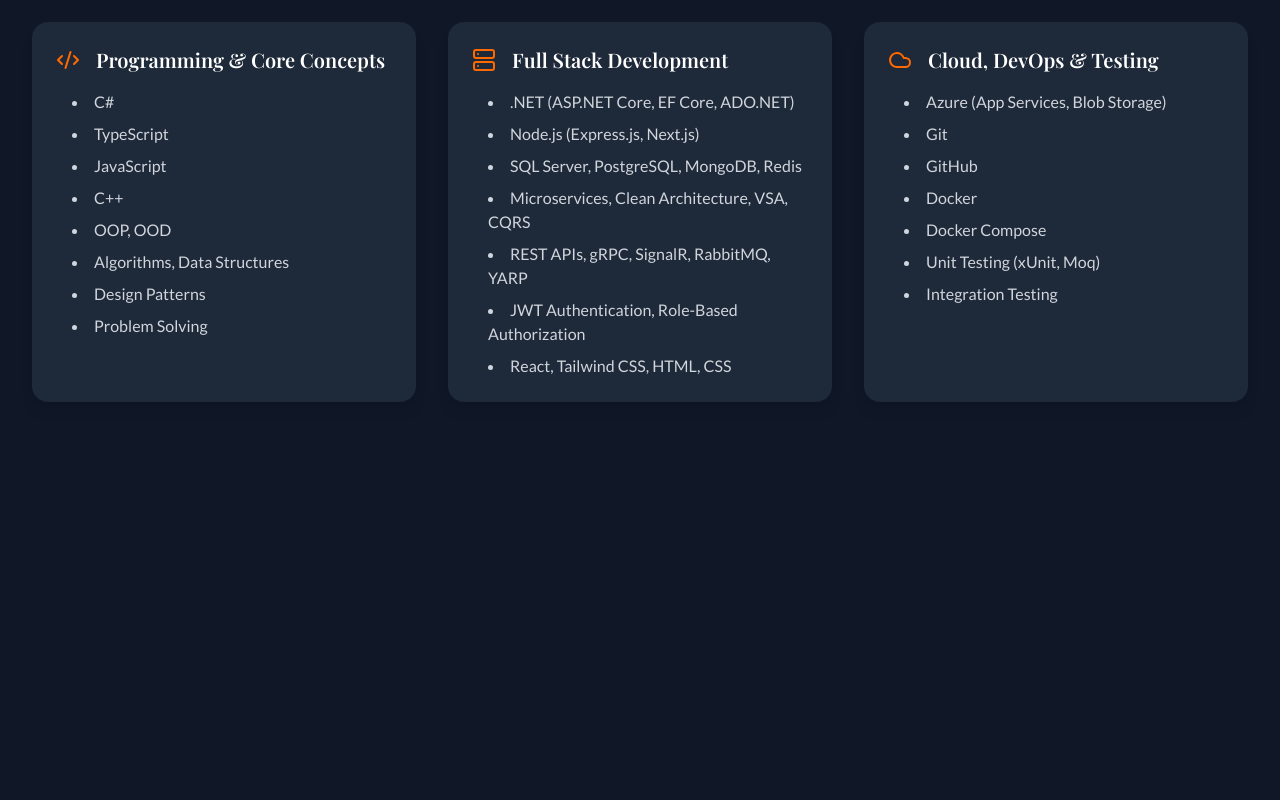
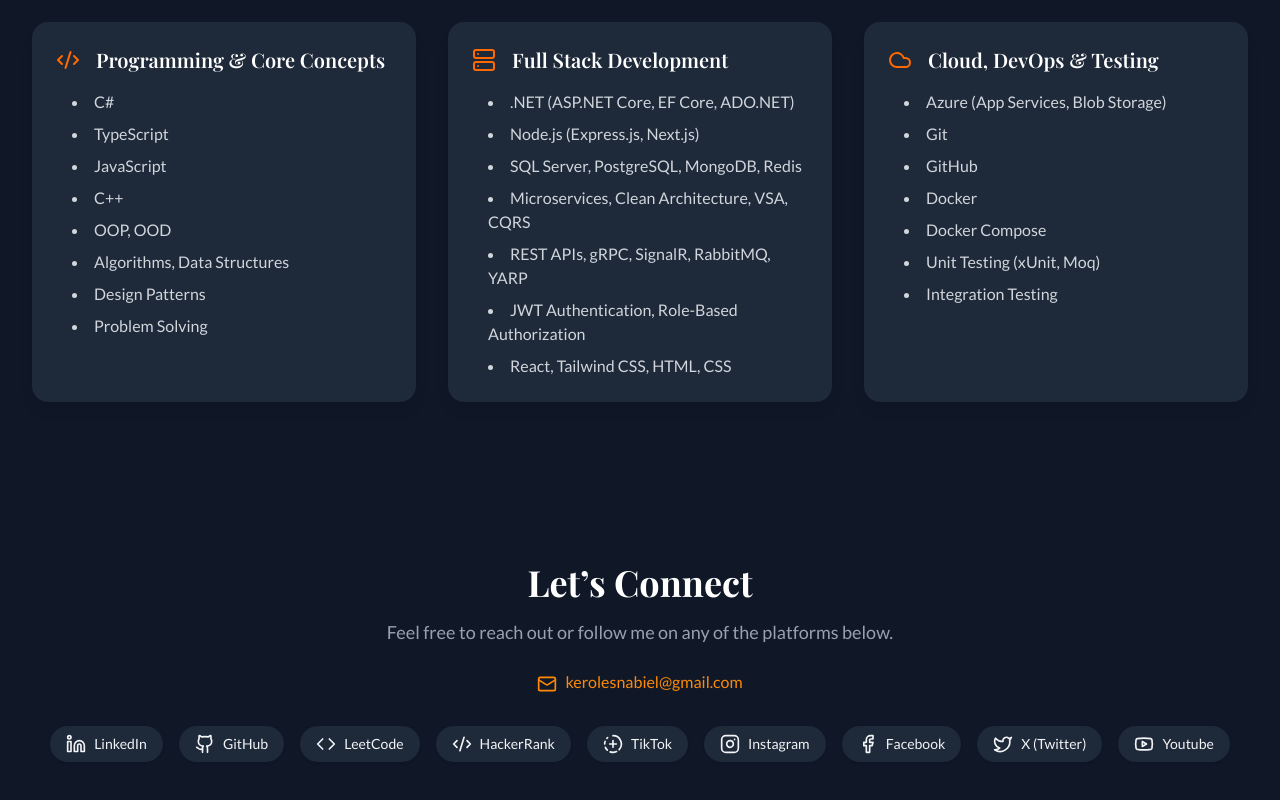
Before and after one commit to kerolesnabiel/portfolio, a React (Vite) app: page / in a window 1280 px wide. Shown: the part 2526-3326 px from the top of the page. Before the commit the page ends 3008 px from the top, so only its background shows below. Built offline with nearby package versions, Linux system fonts and the light colour scheme.

Commit message:
Add Contact component

```diff
--- a/src/App.tsx
+++ b/src/App.tsx
@@ -1,5 +1,6 @@
 import About from "./components/About";
 import Banner from "./components/Banner";
+import Contact from "./components/Contact";
 import Navbar from "./components/Navbar";
 import Projects from "./components/Projects";
 import Skills from "./components/Skills";
@@ -13,6 +14,7 @@
         <About />
         <Projects />
         <Skills />
+        <Contact />
       </main>
     </div>
   );
--- /dev/null
+++ b/src/components/Contact.tsx
@@ -0,0 +1,107 @@
+import { motion } from "motion/react";
+import {
+  Mail,
+  Linkedin,
+  Github,
+  Twitter,
+  Instagram,
+  Facebook,
+  Code,
+  CodeXml,
+  Youtube,
+  CircleFadingPlus,
+} from "lucide-react";
+
+const socials = [
+  {
+    icon: <Linkedin className="w-5 h-5" />,
+    label: "LinkedIn",
+    link: "https://linkedin.com/in/kerolesnabil/",
+  },
+  {
+    icon: <Github className="w-5 h-5" />,
+    label: "GitHub",
+    link: "https://github.com/kerolesnabiel",
+  },
+  {
+    icon: <Code className="w-5 h-5" />,
+    label: "LeetCode",
+    link: "https://leetcode.com/u/kerolesnabil/",
+  },
+  {
+    icon: <CodeXml className="w-5 h-5" />,
+    label: "HackerRank",
+    link: "https://hackerrank.com/kerolesnabil",
+  },
+  {
+    icon: <CircleFadingPlus className="w-5 h-5" />,
+    label: "TikTok",
+    link: "https://tiktok.com/@kerolesnabiel",
+  },
+  {
+    icon: <Instagram className="w-5 h-5" />,
+    label: "Instagram",
+    link: "https://instagram.com/kerolesnabiel",
+  },
+  {
+    icon: <Facebook className="w-5 h-5" />,
+    label: "Facebook",
+    link: "https://facebook.com/kerolesnabiel",
+  },
+  {
+    icon: <Twitter className="w-5 h-5" />,
+    label: "X (Twitter)",
+    link: "https://x.com/kerolesnabiel",
+  },
+  {
+    icon: <Youtube className="w-5 h-5" />,
+    label: "Youtube",
+    link: "https://youtube.com/@kerolesnabiell",
+  },
+];
+
+const Contact = () => {
+  return (
+    <section
+      id="contact"
+      className="container mx-auto px-4 sm:px-6 lg:px-8 py-20 text-center"
+    >
+      <motion.div
+        initial={{ opacity: 0, y: 30 }}
+        whileInView={{ opacity: 1, y: 0 }}
+        viewport={{ once: true }}
+        transition={{ duration: 0.8 }}
+      >
+        <h2 className="text-2xl sm:text-3xl md:text-4xl font-bold text-white mb-4">
+          Let’s Connect
+        </h2>
+        <p className="text-gray-400 text-sm sm:text-base md:text-lg mb-6 max-w-2xl mx-auto">
+          Feel free to reach out or follow me on any of the platforms below.
+        </p>
+        <div className="text-orange-400 mb-8">
+          <Mail className="inline-block w-5 h-5 mr-2" />
+          <a href="mailto:kerolesnabiel@gmail.com" className="hover:underline">
+            kerolesnabiel@gmail.com
+          </a>
+        </div>
+
+        <div className="flex flex-wrap justify-center gap-4">
+          {socials.map((social, index) => (
+            <a
+              key={index}
+              href={social.link}
+              target="_blank"
+              rel="noopener noreferrer"
+              className="flex items-center gap-2 bg-gray-800 text-gray-100 px-4 py-2 rounded-full shadow hover:bg-orange-500 hover:text-white transition"
+            >
+              {social.icon}
+              <span className="text-sm font-medium">{social.label}</span>
+            </a>
+          ))}
+        </div>
+      </motion.div>
+    </section>
+  );
+};
+
+export default Contact;
```
